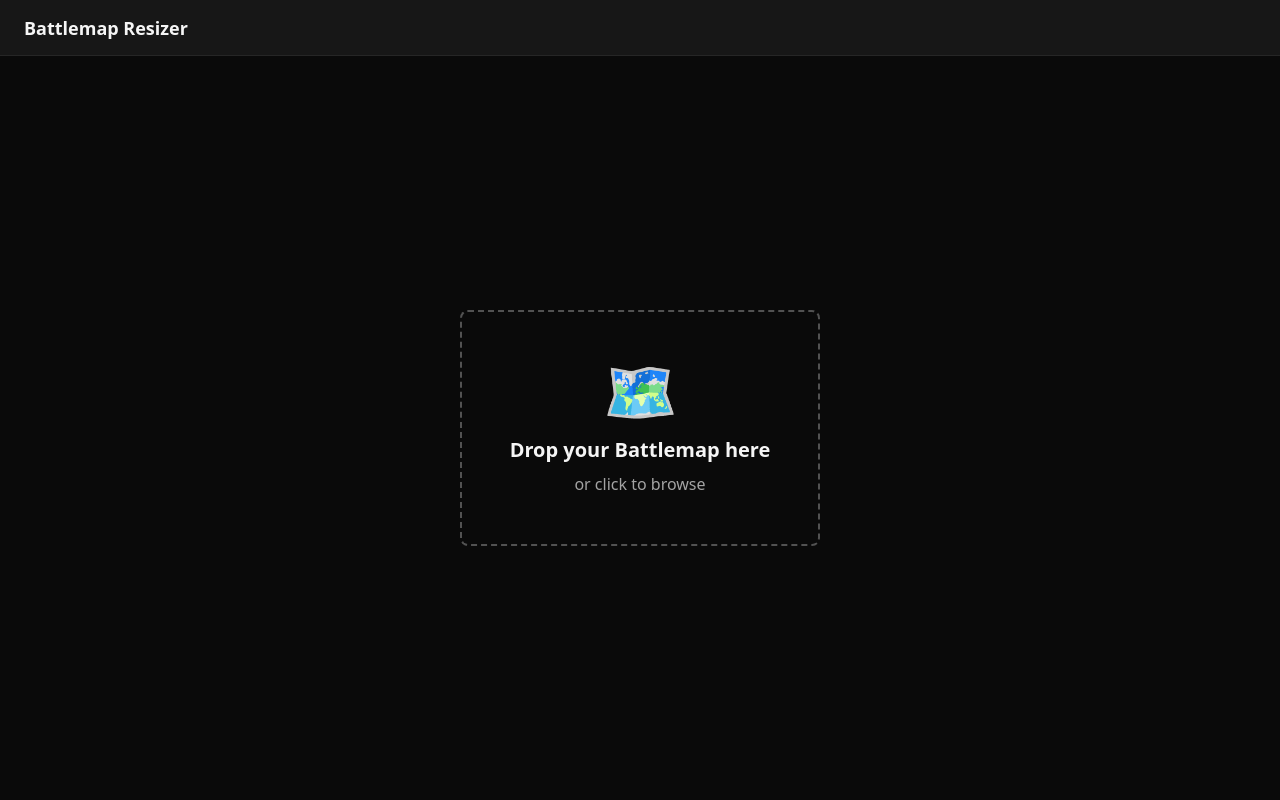
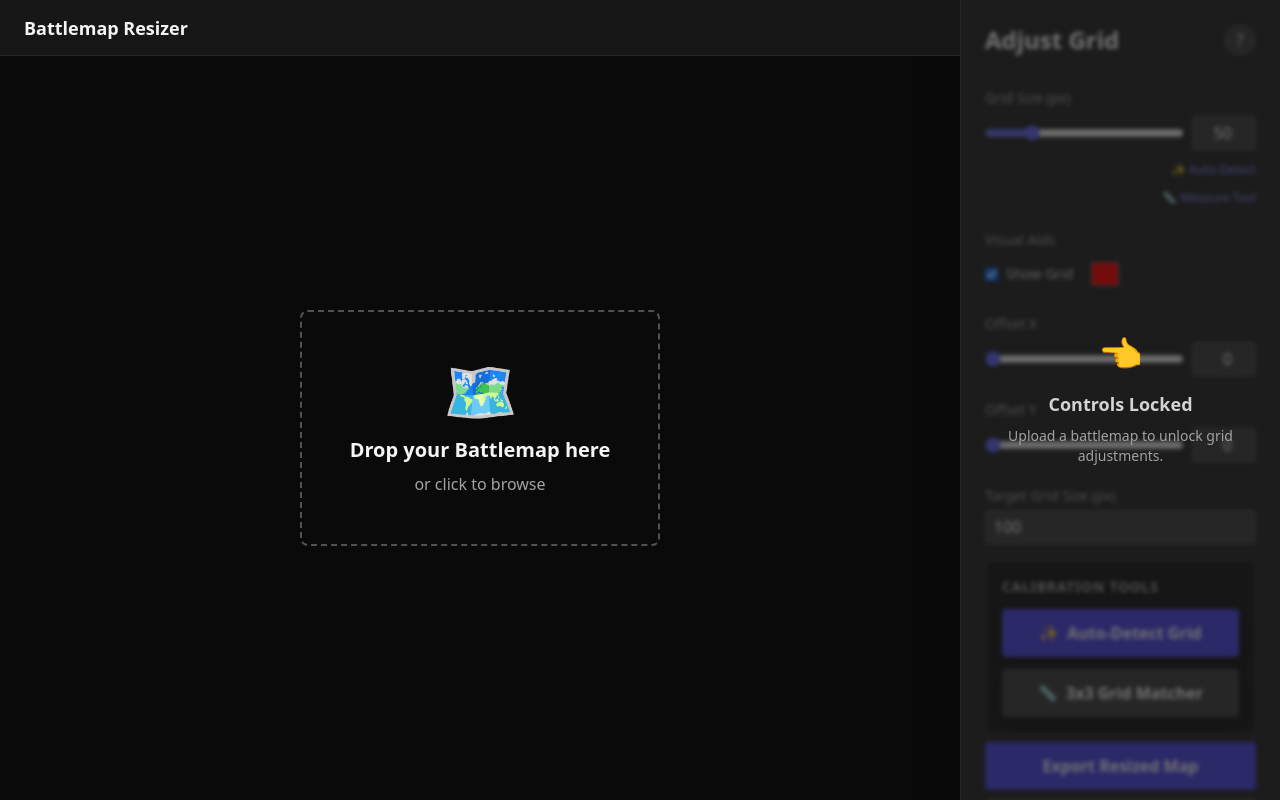
Before and after one commit to nschoenwald/niks-battlemap-grid-finder, a React (Vite) app: page / in a window 1280 px wide. Built offline with nearby package versions, Linux system fonts and the light colour scheme.

Commit message:
always sidebar

```diff
--- a/src/App.tsx
+++ b/src/App.tsx
@@ -249,7 +249,7 @@ function App() {
       </div>
 
       {/* Sidebar Controls */}
-      {imageUrl && (
+      <div className="relative">
         <Controls
           gridSize={gridSize}
           setGridSize={handleGridSizeChange}
@@ -271,7 +271,16 @@ function App() {
           setExportGridSize={setExportGridSize}
           onOpenHelp={() => setShowHelp(true)}
         />
-      )}
+
+        {/* Empty State Overlay */}
+        {!imageUrl && (
+          <div className="absolute inset-0 bg-neutral-900/60 backdrop-blur-[2px] z-20 flex flex-col items-center justify-center p-6 text-center border-l border-neutral-800">
+            <span className="text-4xl mb-4">👈</span>
+            <p className="text-neutral-300 font-bold text-lg mb-2">Controls Locked</p>
+            <p className="text-neutral-400 text-sm">Upload a battlemap to unlock grid adjustments.</p>
+          </div>
+        )}
+      </div>
 
       {showHelp && <HelpModal onClose={() => setShowHelp(false)} />}
     </div>
```
Also changed, not shown: 1 other file (tests, documents, lock files or other folders).
